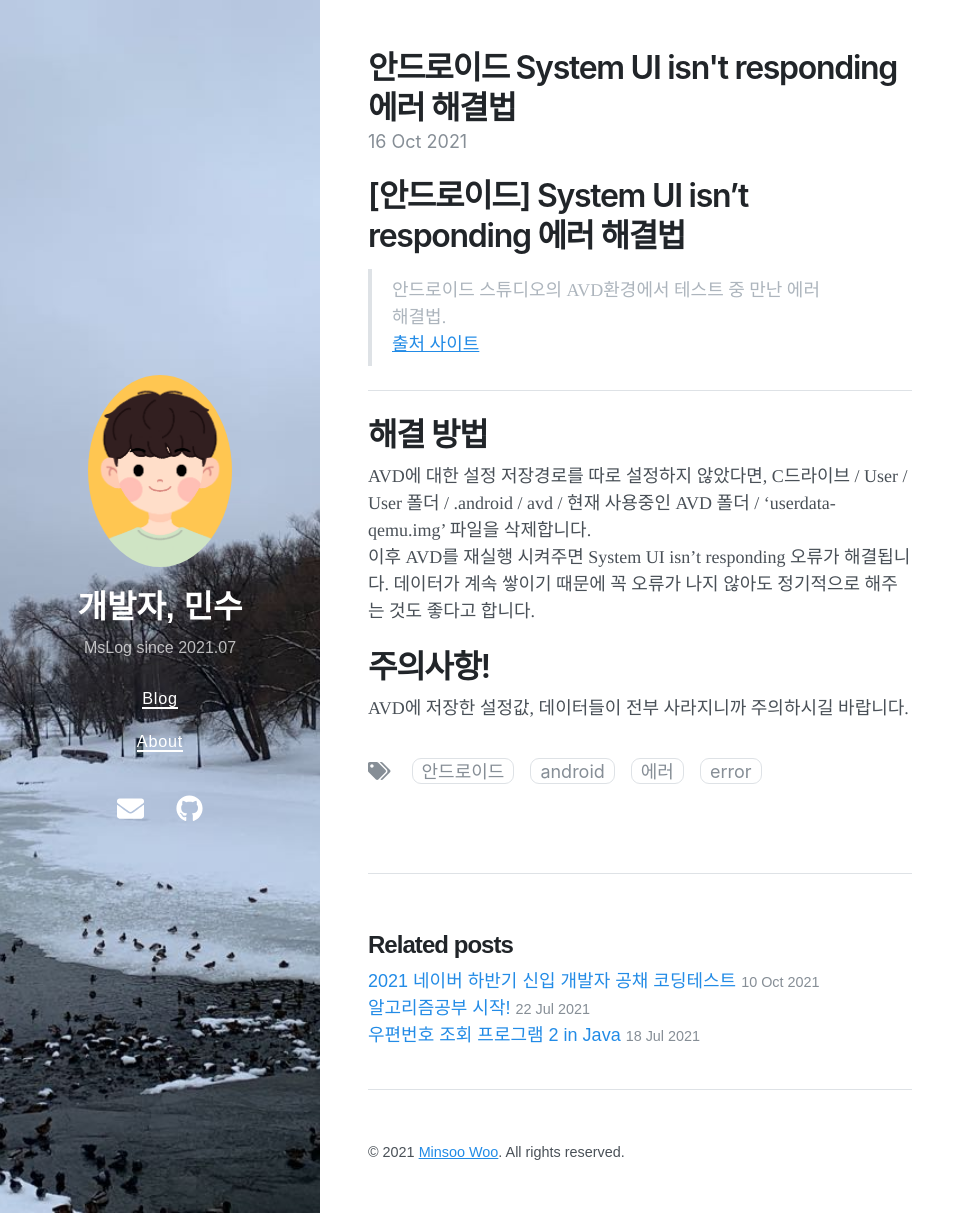
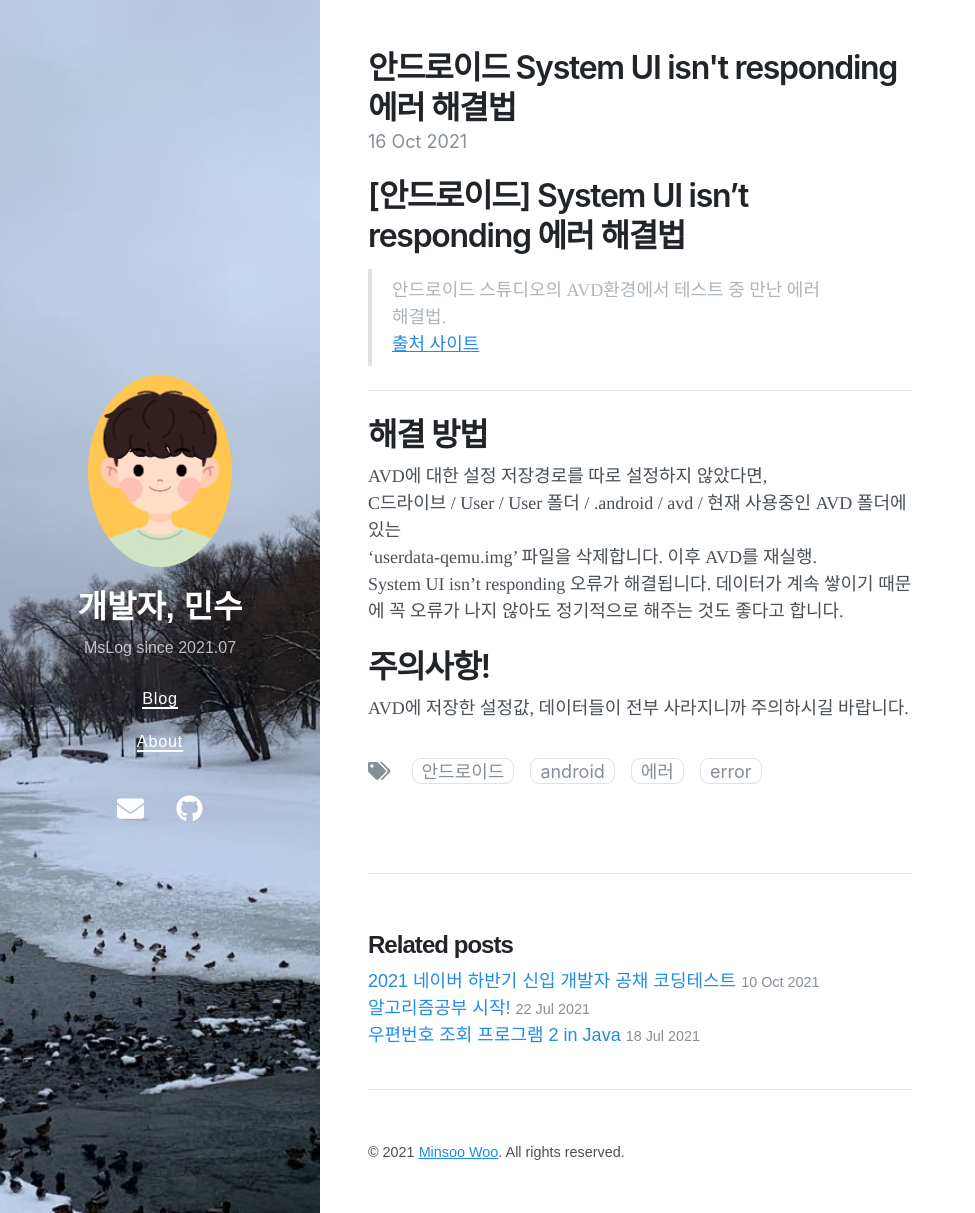
Before and after one commit to MsWoo/MsWoo.github.io, a Jekyll site: the page built from _posts/2021-10-16-android_error.md, in a window 1280 px wide and 1213 px high. Shown: the whole window, without its empty margins (0-975 px from the left). Built offline with Jekyll 4.4.1, drawn with Linux system fonts in a browser that asks for light colours; nearby versions of some CDN libraries.

Commit message:
Update 2021-10-16-android_error.md

```diff
--- a/_posts/2021-10-16-android_error.md
+++ b/_posts/2021-10-16-android_error.md
@@ -11,8 +11,10 @@ tags: [안드로이드, android, 에러, error]
 
 ***
 # 해결 방법
-AVD에 대한 설정 저장경로를 따로 설정하지 않았다면, C드라이브 / User / User 폴더 / .android / avd / 현재 사용중인 AVD 폴더 / 'userdata-qemu.img' 파일을 삭제합니다.
-이후 AVD를 재실행 시켜주면 System UI isn't responding 오류가 해결됩니다. 데이터가 계속 쌓이기 때문에 꼭 오류가 나지 않아도 정기적으로 해주는 것도 좋다고 합니다.
+AVD에 대한 설정 저장경로를 따로 설정하지 않았다면,
+C드라이브 / User / User 폴더 / .android / avd / 현재 사용중인 AVD 폴더에 있는
+'userdata-qemu.img' 파일을 삭제합니다. 이후 AVD를 재실행.
+System UI isn't responding 오류가 해결됩니다. 데이터가 계속 쌓이기 때문에 꼭 오류가 나지 않아도 정기적으로 해주는 것도 좋다고 합니다.
 
 # 주의사항!
 AVD에 저장한 설정값, 데이터들이 전부 사라지니까 주의하시길 바랍니다.
```
